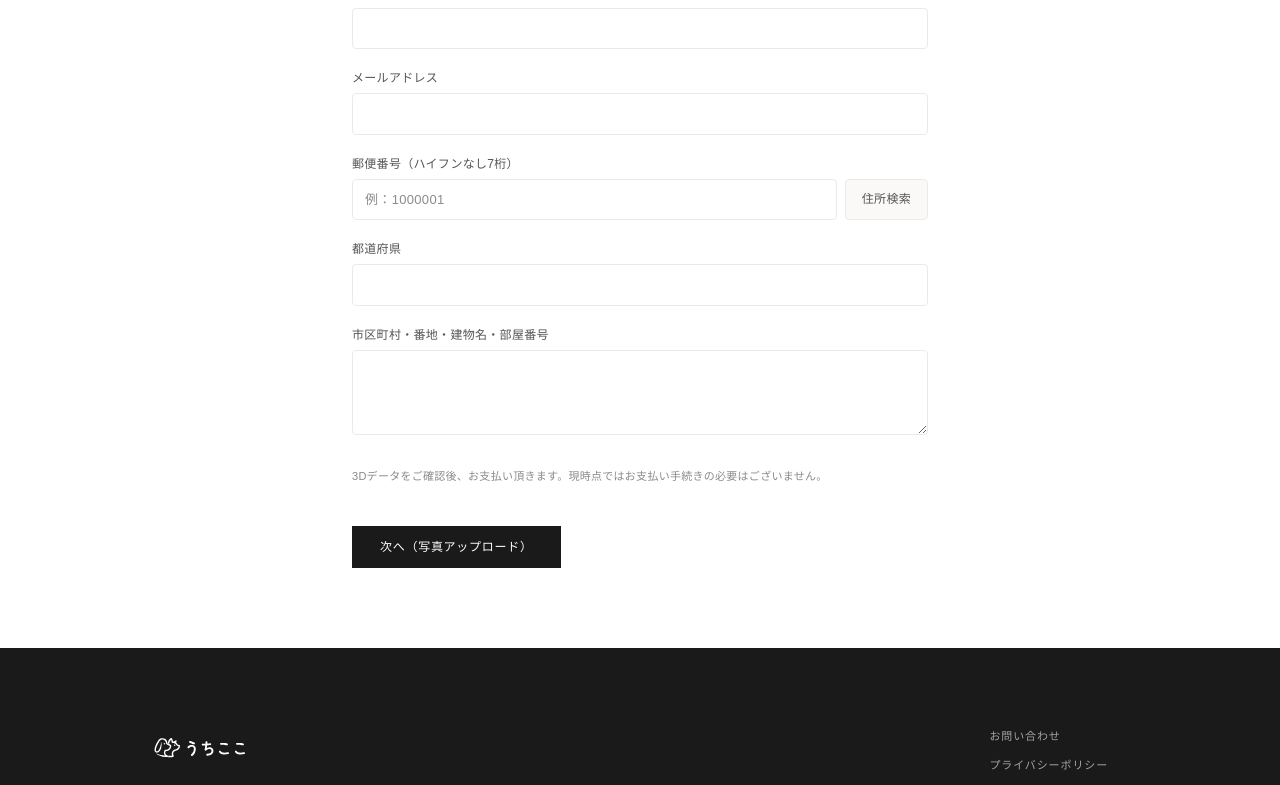
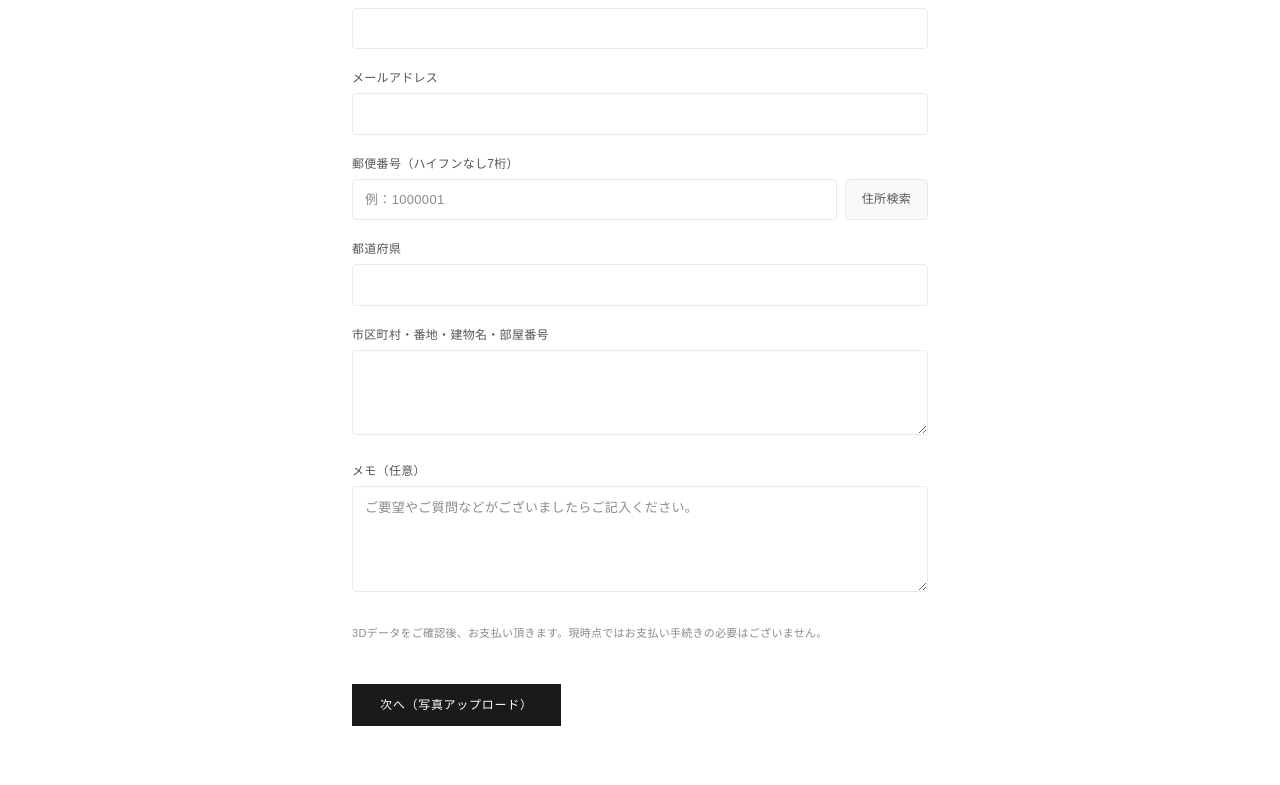
Before and after one commit to s-tomioka/uchikoko-main, a Next.js app: page /single/order in a window 1280 px wide. Shown: the part 502-1287 px from the top of the page. Built offline with nearby package versions, Linux system fonts and the light colour scheme.

Commit message:
Update page.tsx

```diff
--- a/src/app/single/order/page.tsx
+++ b/src/app/single/order/page.tsx
@@ -47,6 +47,7 @@ export default function SingleOrderPage() {
     postalCode: "",
     prefecture: "",
     addressLine: "",
+    memo: "",
   });
   const [zipLookupMsg, setZipLookupMsg] = useState<string | null>(null);
   const [zipLookupLoading, setZipLookupLoading] = useState(false);
@@ -130,6 +131,7 @@ export default function SingleOrderPage() {
       fd.append("postalCode", customer.postalCode);
       fd.append("prefecture", customer.prefecture);
       fd.append("addressLine", customer.addressLine);
+      fd.append("memo", customer.memo);
       fd.append("productName", `${product.name}（${selectedSize}）`);
       fd.append("price", priceForSize(selectedSize));
       fd.append("priceNote", product.priceNote);
@@ -314,6 +316,20 @@ export default function SingleOrderPage() {
                     className="w-full resize-y rounded-sm border border-border bg-white px-3 py-2.5 text-[13px] leading-relaxed tracking-wide outline-none focus-visible:ring-2 focus-visible:ring-foreground/20"
                   />
                   {fieldErrors.addressLine && <p className="mt-1 text-[12px] text-red-600">{fieldErrors.addressLine}</p>}
+                </div>
+                <div>
+                  <label htmlFor="cust-memo" className="mb-1.5 block text-[12px] tracking-wide text-text-sub">
+                    メモ（任意）
+                  </label>
+                  <textarea
+                    id="cust-memo"
+                    rows={4}
+                    value={customer.memo}
+                    onChange={(e) => setCustomer((c) => ({ ...c, memo: e.target.value }))}
+                    placeholder="ご要望やご質問などがございましたらご記入ください。"
+                    className="w-full resize-y rounded-sm border border-border bg-white px-3 py-2.5 text-[13px] leading-relaxed tracking-wide outline-none focus-visible:ring-2 focus-visible:ring-foreground/20"
+                  />
+                  {fieldErrors.memo && <p className="mt-1 text-[12px] text-red-600">{fieldErrors.memo}</p>}
                 </div>
               </div>
               <p className="mt-6 text-[11px] leading-[1.85] tracking-wide text-text-muted">
@@ -565,6 +581,7 @@ export default function SingleOrderPage() {
                     <li>郵便番号：{customer.postalCode}</li>
                     <li>都道府県：{customer.prefecture}</li>
                     <li>市区町村・番地等：{customer.addressLine}</li>
+                    {customer.memo && <li>メモ：{customer.memo}</li>}
                   </ul>
                 </div>
 
```
